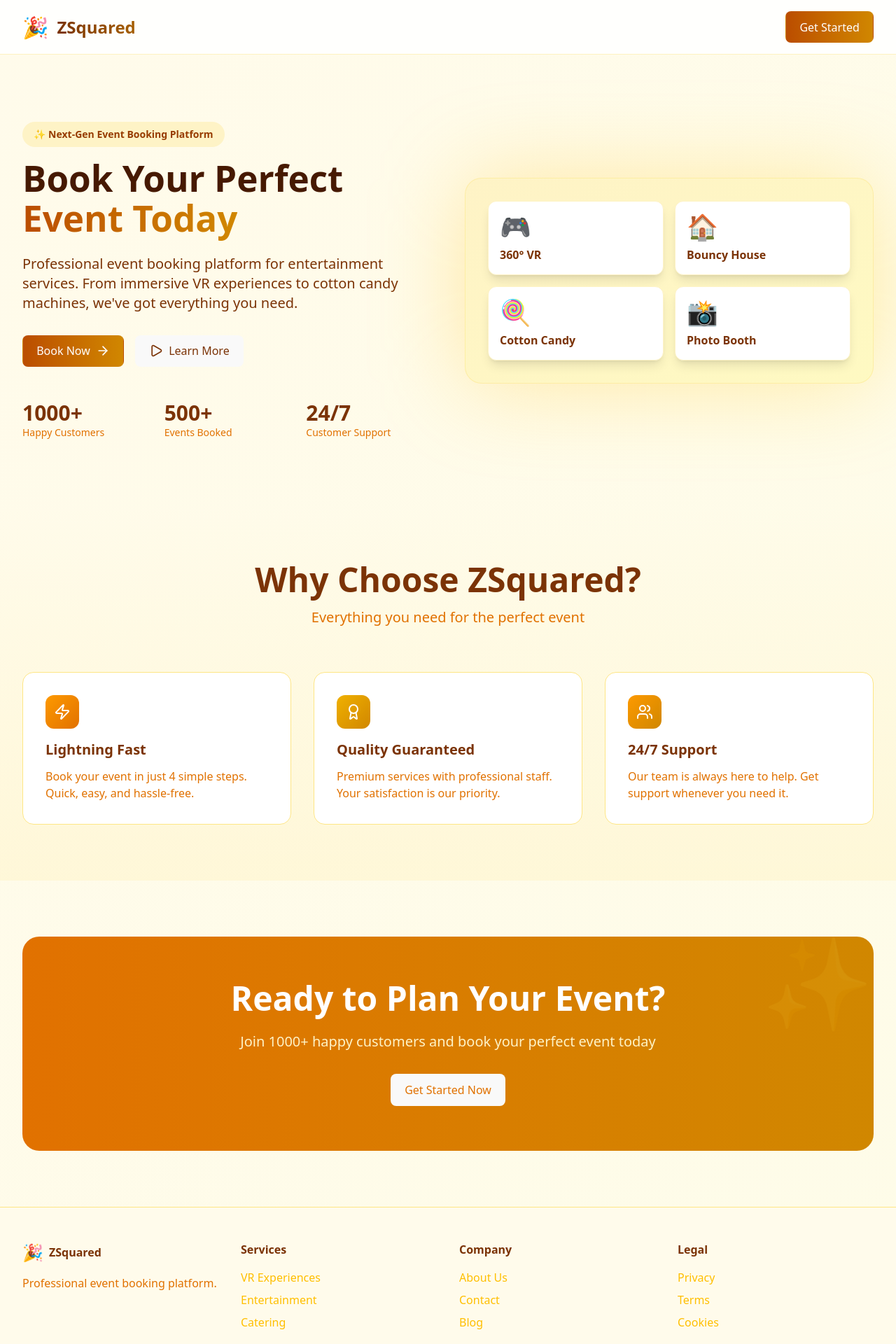
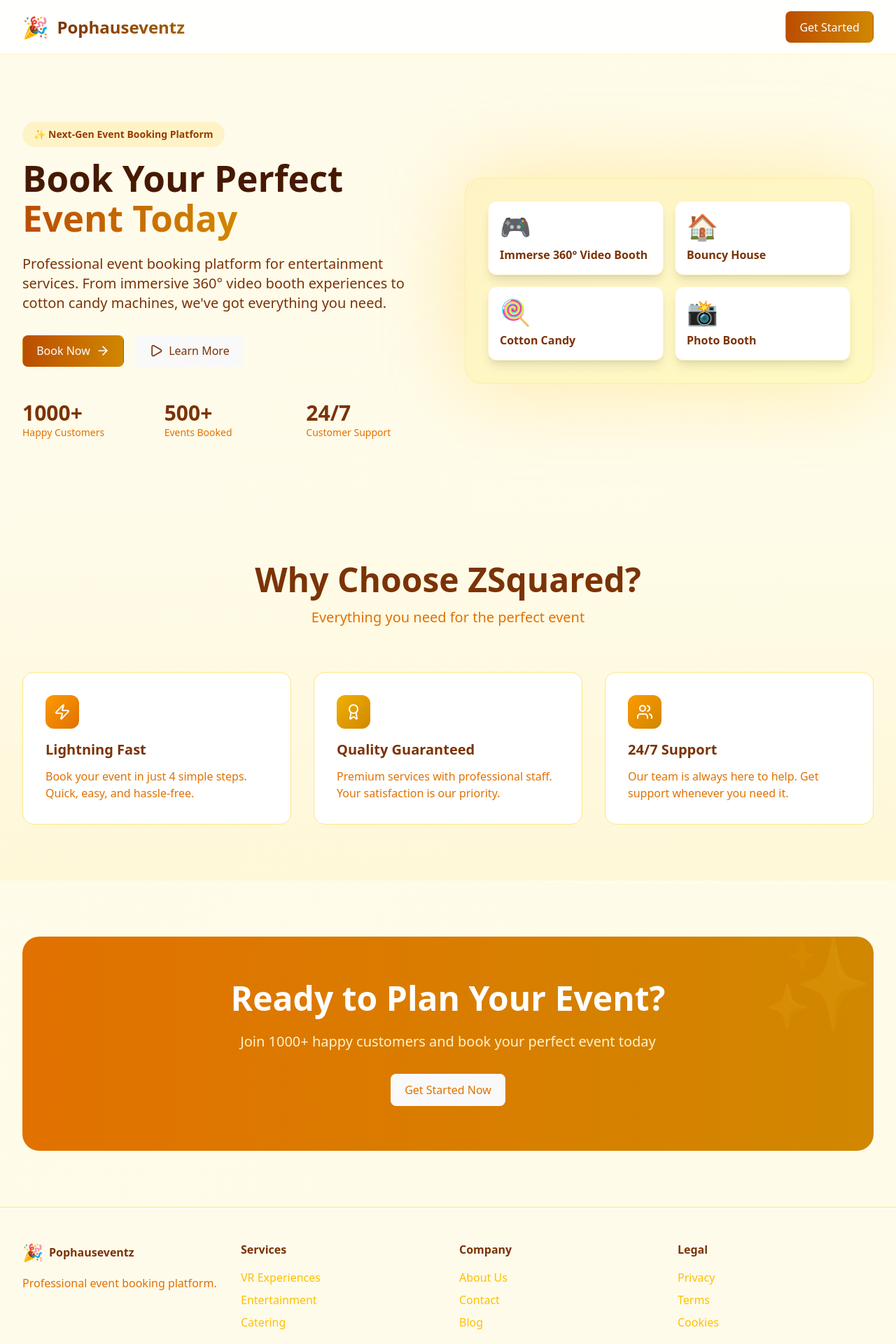
Before and after one commit to idrisalani/zsquared-frontend, a React (Vite) app: page / in a window 1280 px wide. Shown: the top 1920 px of the page at 70% size. Built offline with nearby package versions, Linux system fonts and the light colour scheme.

Commit message:
Update LandingPage.tsx
Fix: Update on LandingPage.tsx

```diff
--- a/src/pages/LandingPage.tsx
+++ b/src/pages/LandingPage.tsx
@@ -30,7 +30,7 @@ export function LandingPage() {
             <div className="flex items-center gap-3">
               <div className="text-3xl">🎉</div>
               <span className="text-2xl font-bold bg-linear-to-r from-amber-900 to-yellow-700 bg-clip-text text-transparent">
-                ZSquared
+                Pophauseventz
               </span>
             </div>
             <div className="flex items-center gap-4">
@@ -68,7 +68,7 @@ export function LandingPage() {
               </h1>
 
               <p className="text-xl text-amber-900 mb-8">
-                Professional event booking platform for entertainment services. From immersive VR experiences to cotton candy machines, we've got everything you need.
+                Professional event booking platform for entertainment services. From immersive 360° video booth experiences to cotton candy machines, we've got everything you need.
               </p>
 
               <div className="flex flex-col sm:flex-row gap-4 mb-12">
@@ -109,7 +109,7 @@ export function LandingPage() {
                 <div className="grid grid-cols-2 gap-4">
                   <div onClick={() => navigate('/booking')} className="bg-white rounded-xl p-4 shadow-lg hover:shadow-xl transition border border-amber-100">
                     <div className="text-4xl mb-2">🎮</div>
-                    <p className="font-semibold text-amber-900">360° VR</p>
+                    <p className="font-semibold text-amber-900">Immerse 360° Video Booth</p>
                   </div>
                   <div onClick={() => navigate('/booking')} className="bg-white rounded-xl p-4 shadow-lg hover:shadow-xl transition border border-amber-100">
                     <div className="text-4xl mb-2">🏠</div>
@@ -200,7 +200,7 @@ export function LandingPage() {
             <div>
               <div className="flex items-center gap-2 mb-4">
                 <div className="text-2xl">🎉</div>
-                <span className="font-bold text-amber-900">ZSquared</span>
+                <span className="font-bold text-amber-900">Pophauseventz</span>
               </div>
               <p className="text-amber-600">Professional event booking platform.</p>
             </div>
```
